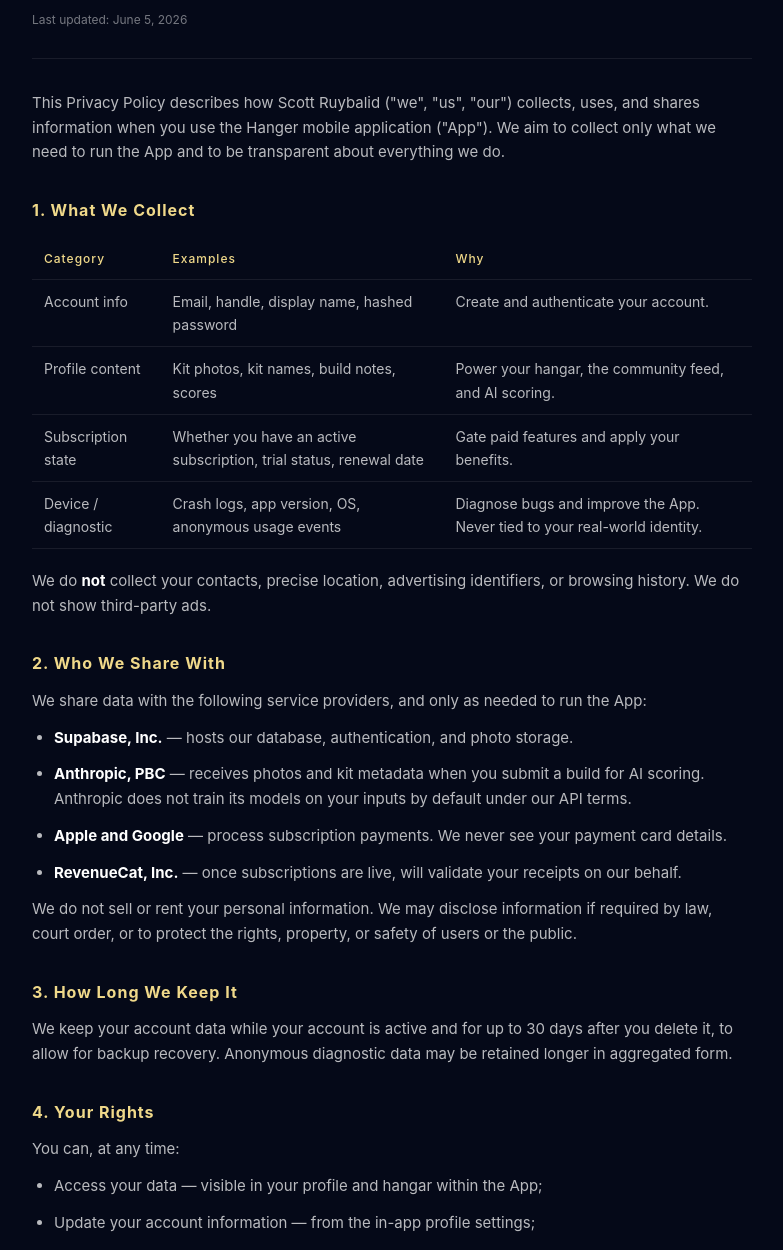
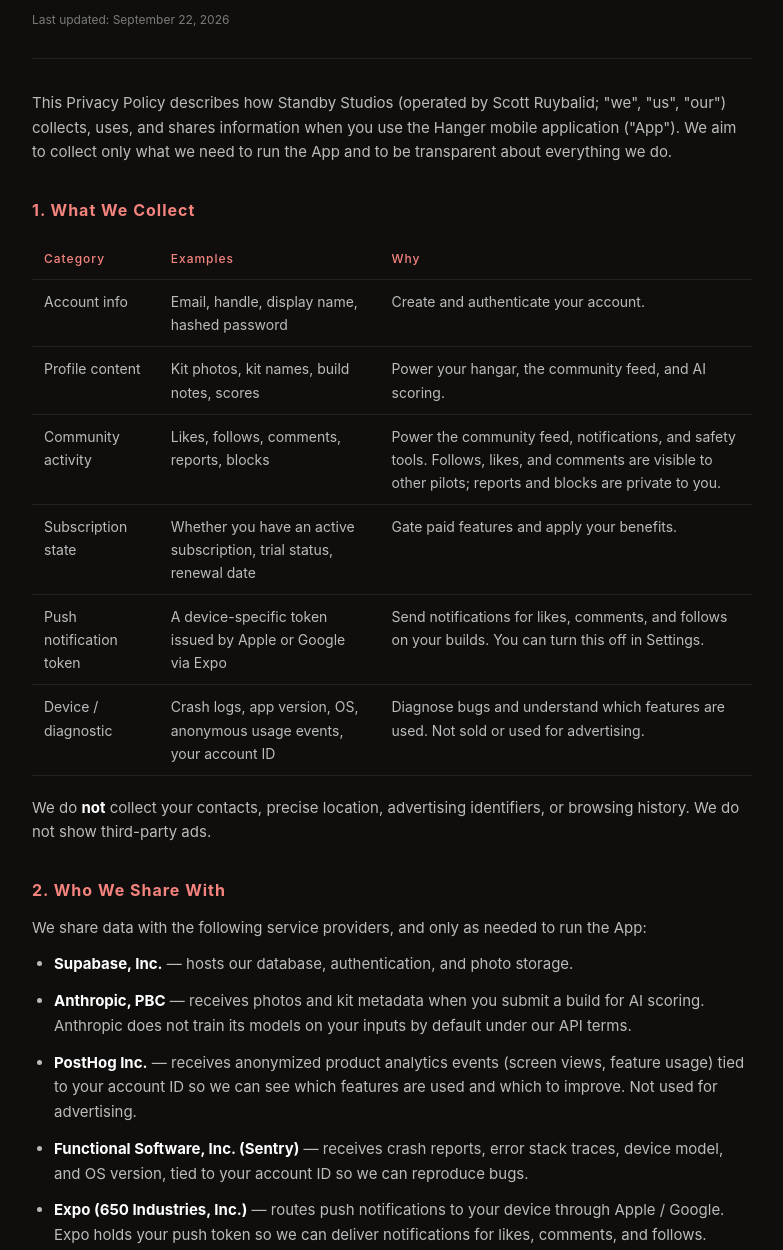
Before and after one commit to RubyRudii/hanger, a website: page docs/privacy.html in a window 1280 px wide. Shown: the part 104-1354 px from the top of the page, without its empty margins (248-1031 px from the left). Drawn offline with Linux system fonts and the light colour scheme.

Commit message:
Privacy + terms audit: disclose all SDKs, rebrand to red palette
Privacy policy audit against actual runtime + rebrand cleanup:

privacy.html
- Add PostHog, Sentry, and Expo to Section 2 (they were undisclosed;
  Play + App Store data-safety forms both require every SDK to be
  listed by name).
- Add 'Community activity' row to Section 1 (likes, follows, comments,
  reports, blocks) and note that follows/likes/comments are publicly
  visible, reports/blocks are private.
- Add 'Push notification token' row to Section 1 (was being stored on
  profiles but never disclosed).
- Widen 'Device / diagnostic' row to note the account ID gets attached
  to crash + analytics events so we can reproduce bugs.
- Rebrand: red palette (#0F0E0D bg, #EF3B3B accent) matches app.
- Byline: 'Scott Ruybalid' -> 'Standby Studios (operated by Scott
  Ruybalid)' to match the studio name locked in for launch.
- 'Last updated' bumped to 2026-09-22.

terms.html
- Same palette rebrand.
- Same byline update.
- 'Last updated' bumped.

index.html
- Same palette rebrand.
- Subtitle 'GUNPLA BUILDER COMMUNITY' -> 'MECHA BUILDER COMMUNITY ·
  STANDBY STUDIOS' (Gunpla is trademarked; scrubbed from copy earlier
  but the legal-page landing was missed).

Next data-safety form on Play Console: use privacy.html Section 1 +
Section 2 as the source of truth. Every disclosed SDK maps 1:1 to a
row of that form.

```diff
--- a/docs/privacy.html
+++ b/docs/privacy.html
@@ -6,10 +6,10 @@
 <title>Hanger — Privacy Policy</title>
 <style>
   :root {
-    --bg: #050918;
-    --surface: #0B1530;
-    --accent: #C9A84C;
-    --gold-light: #F0D98A;
+    --bg: #0F0E0D;
+    --surface: #1A1817;
+    --accent: #EF3B3B;
+    --gold-light: #F5847E;
     --text-mid: rgba(255, 255, 255, 0.72);
     --text-dim: rgba(255, 255, 255, 0.45);
     --border: rgba(255, 255, 255, 0.08);
@@ -74,13 +74,14 @@
   <header>
     <div class="logo"><a href="index.html">HANGER</a></div>
     <h1>Privacy Policy</h1>
-    <div class="updated">Last updated: June 5, 2026</div>
+    <div class="updated">Last updated: September 22, 2026</div>
   </header>
 
   <p>
-    This Privacy Policy describes how Scott Ruybalid ("we", "us", "our") collects, uses, and
-    shares information when you use the Hanger mobile application ("App"). We aim to collect
-    only what we need to run the App and to be transparent about everything we do.
+    This Privacy Policy describes how Standby Studios (operated by Scott Ruybalid; "we", "us",
+    "our") collects, uses, and shares information when you use the Hanger mobile application
+    ("App"). We aim to collect only what we need to run the App and to be transparent about
+    everything we do.
   </p>
 
   <h2>1. What We Collect</h2>
@@ -101,14 +102,24 @@
       <td>Power your hangar, the community feed, and AI scoring.</td>
     </tr>
     <tr>
+      <td>Community activity</td>
+      <td>Likes, follows, comments, reports, blocks</td>
+      <td>Power the community feed, notifications, and safety tools. Follows, likes, and comments are visible to other pilots; reports and blocks are private to you.</td>
+    </tr>
+    <tr>
       <td>Subscription state</td>
       <td>Whether you have an active subscription, trial status, renewal date</td>
       <td>Gate paid features and apply your benefits.</td>
     </tr>
     <tr>
+      <td>Push notification token</td>
+      <td>A device-specific token issued by Apple or Google via Expo</td>
+      <td>Send notifications for likes, comments, and follows on your builds. You can turn this off in Settings.</td>
+    </tr>
+    <tr>
       <td>Device / diagnostic</td>
-      <td>Crash logs, app version, OS, anonymous usage events</td>
-      <td>Diagnose bugs and improve the App. Never tied to your real-world identity.</td>
+      <td>Crash logs, app version, OS, anonymous usage events, your account ID</td>
+      <td>Diagnose bugs and understand which features are used. Not sold or used for advertising.</td>
     </tr>
   </table>
   <p>
@@ -128,12 +139,27 @@
       under our API terms.
     </li>
     <li>
+      <strong>PostHog Inc.</strong> — receives anonymized product analytics events (screen
+      views, feature usage) tied to your account ID so we can see which features are used and
+      which to improve. Not used for advertising.
+    </li>
+    <li>
+      <strong>Functional Software, Inc. (Sentry)</strong> — receives crash reports, error
+      stack traces, device model, and OS version, tied to your account ID so we can reproduce
+      bugs.
+    </li>
+    <li>
+      <strong>Expo (650 Industries, Inc.)</strong> — routes push notifications to your device
+      through Apple / Google. Expo holds your push token so we can deliver notifications for
+      likes, comments, and follows.
+    </li>
+    <li>
       <strong>Apple and Google</strong> — process subscription payments. We never see your
       payment card details.
     </li>
     <li>
-      <strong>RevenueCat, Inc.</strong> — once subscriptions are live, will validate your
-      receipts on our behalf.
+      <strong>RevenueCat, Inc.</strong> — validates App Store and Google Play receipts on our
+      behalf so we know whether your subscription is active.
     </li>
   </ul>
   <p>
@@ -197,7 +223,7 @@
   </p>
 
   <footer>
-    Hanger · Built by Scott Ruybalid · <a href="terms.html">Terms of Use</a>
+    Hanger · Standby Studios · <a href="terms.html">Terms of Use</a>
   </footer>
 </div>
 </body>
```
Also changed, not shown: docs/index.html (+7 -7 lines), docs/terms.html (+8 -8 lines).
